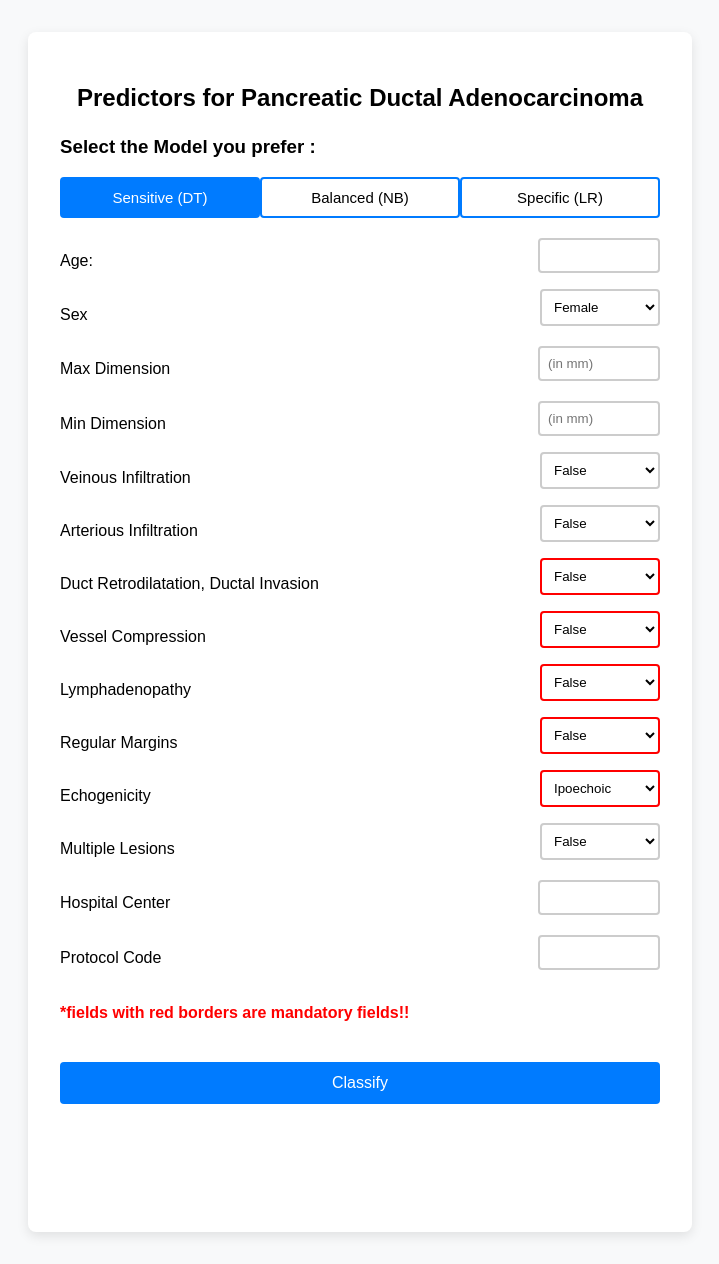
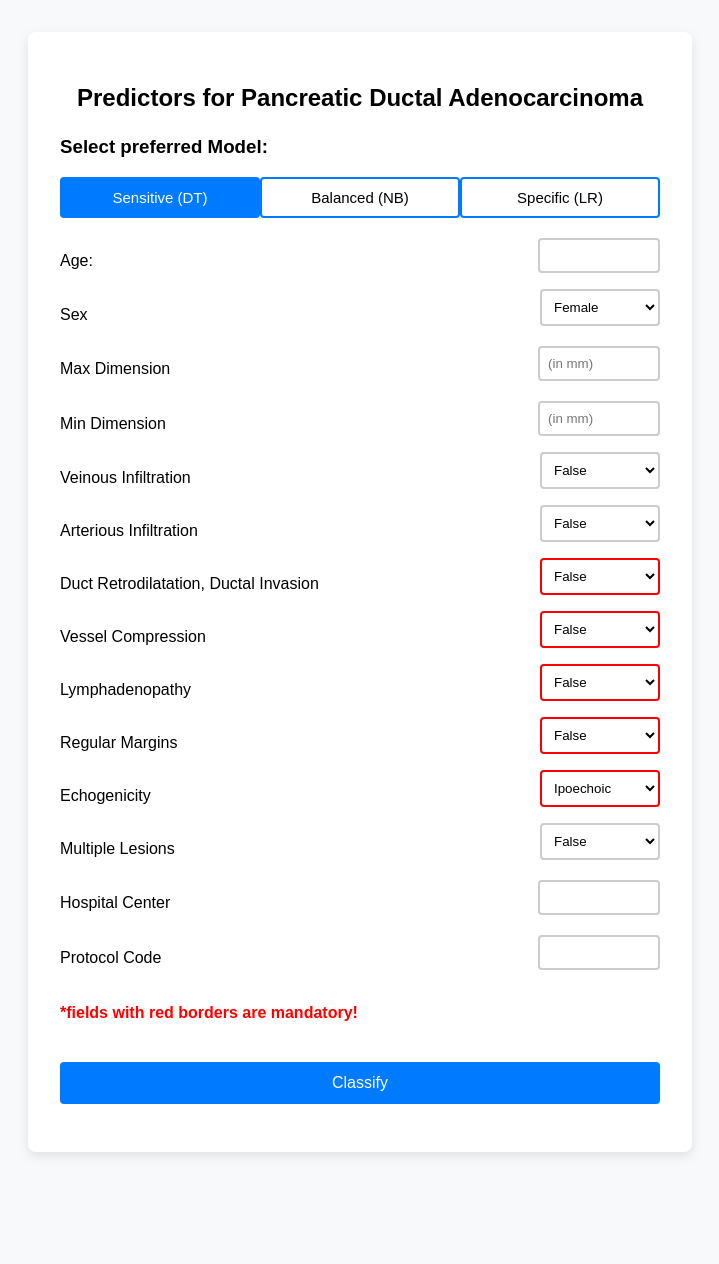
Before and after one commit to teozaffo/progetto_MLEUS, a Flask app: page / in a window 1280 px wide. Shown: the whole page, without its empty margins (280-999 px from the left). After the commit the page ends 1156 px from the top, so only its background shows below. Run offline with Flask 3, Linux system fonts and the light colour scheme.

Commit message:
salvataggio questionario

```diff
--- a/sito/templates/index.html
+++ b/sito/templates/index.html
@@ -235,7 +235,7 @@
 
     <h2>Predictors for Pancreatic Ductal Adenocarcinoma</h2>
 
-    <h3> Select the Model you prefer :</h3>
+    <h3> Select preferred Model:</h3>
 
     <div class="btn-group">
       <button class="model-btn" id="DT">Sensitive (DT)</button>
@@ -419,7 +419,7 @@
 
 </div>
 
-  <p class="information"><br>*fields with red borders are mandatory fields!!</p>
+  <p class="information"><br>*fields with red borders are mandatory!</p>
 
   <button id="predictButton" type="button">Classify</button>
 
@@ -428,9 +428,9 @@
 
 </form>
 
-    <div class="result" id="result"></div>
+    <div class="result" id="result" style="display: none;"></div>
 
-    <div class="error" id="error"></div>
+	<div class="error" id="error" style="display: none;"></div>
 
   </div>
 
```
